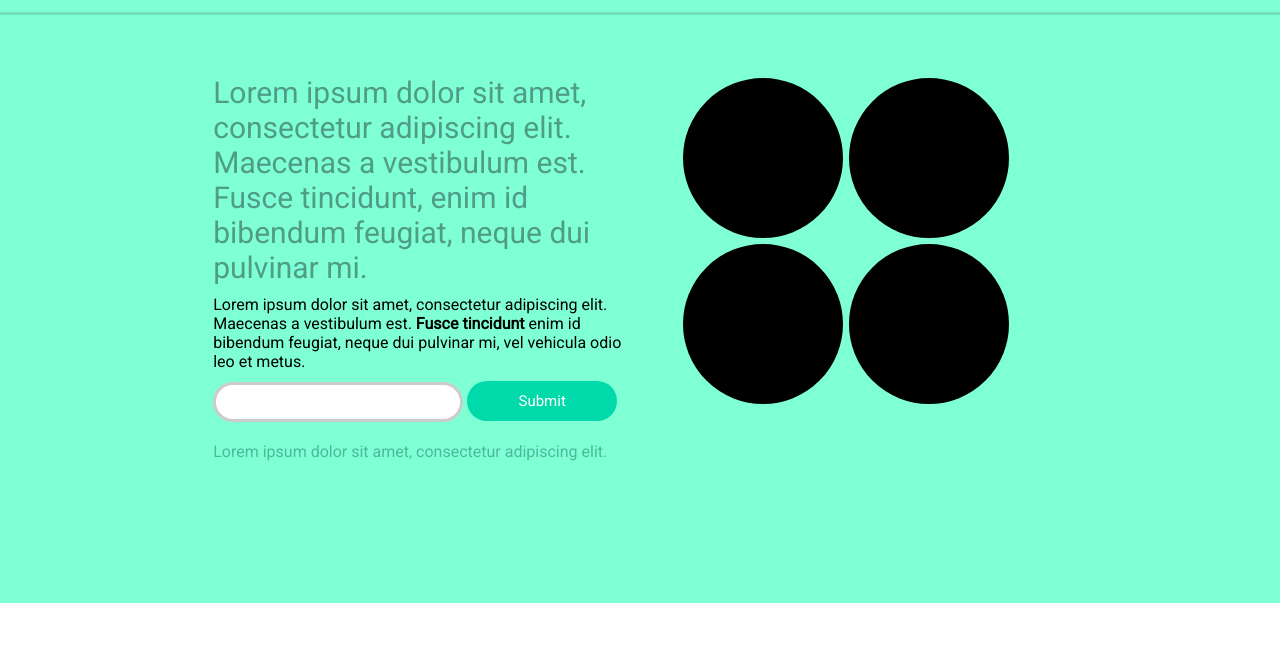
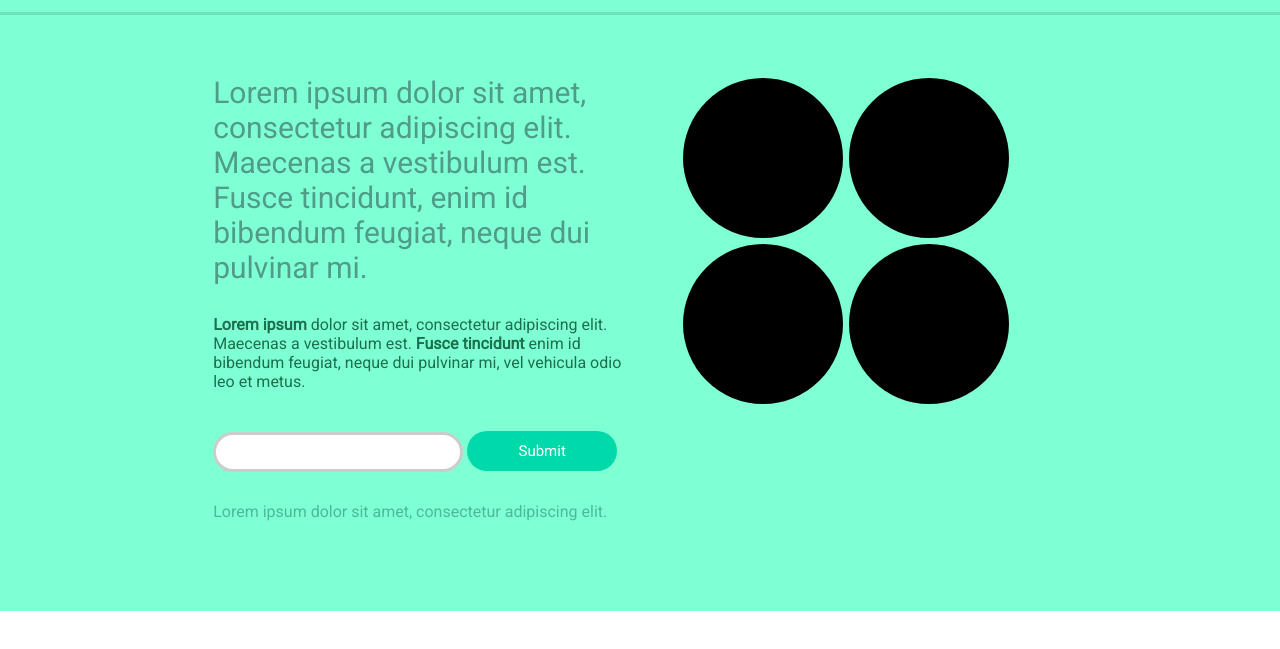
Before and after one commit to tiviniciussilvapereira/landingpage-meusorriso, a plain HTML site: page index.html in a window 1280 px wide. Shown: the part 97-746 px from the top of the page. Drawn offline with nearby package versions, Linux system fonts and the light colour scheme.

Commit message:
ajustes de posicionamento dos containers left e right

```diff
--- a/css/style.css
+++ b/css/style.css
@@ -86,28 +86,17 @@ li.selected > span{
     width: 50%;
 }
 
-.right-content{
-    float: left;
-    width: 50%;
-    padding: 0 40px;
-}
-.right-content .img{
-    width: 160px;
-    height: 160px;
-    border-radius: 50%;
-    background-color: black;
-    border: 10px solid black;
-    margin: 3px;
-}
-
 .left-content h2{
     color: #509d87;
     font-weight: normal;
     font-size: 30px;
+    margin-bottom: 20px;
 }
 
 .left-content p{
     padding: 10px 0;
+    margin-bottom: 20px;
+    color: #1b704d;
 }
 
 .left-content form input{
@@ -120,8 +109,8 @@ li.selected > span{
     border: 3px solid #ccc;
     border-radius: 130px;
     padding-left: 15px;
+    margin: 10px 0;
 }
-
 
 .left-content form input[type=submit]{
     width: 150px;
@@ -132,6 +121,7 @@ li.selected > span{
     border-radius: 120px;
     cursor: pointer;
     font-size: 15px;
+    margin: 10px 0;
 }
 
 .left-content span{
@@ -140,6 +130,16 @@ li.selected > span{
     margin-top: 20px;
 }
 
+.right-content{
+    float: left;
+    width: 50%;
+    padding: 0 40px;
+}
 .right-content .img{
     float: left;
+    width: 160px;
+    height: 160px;
+    border-radius: 50%;
+    background-color: black;
+    margin: 3px;
 }
--- a/index.html
+++ b/index.html
@@ -5,6 +5,7 @@
     <meta name="viewport" content="width=device-width, initial-scale=1.0">
     <link href="https://fonts.googleapis.com/css2?family=Roboto:wght@100;300;400&display=swap" rel="stylesheet">
     <link rel="stylesheet" href="css/style.css">
+    <link rel="stylesheet" href="css/mediaquery.css">
     <script src="js/script.js"></script>
     <title>Meu Sorriso</title>
 </head>
@@ -34,7 +35,7 @@
                         Lorem ipsum dolor sit amet, consectetur adipiscing elit. Maecenas a vestibulum est. Fusce tincidunt, enim id bibendum feugiat, neque dui pulvinar mi.
                     </h2>
                     <p>
-                        Lorem ipsum dolor sit amet, consectetur adipiscing elit. Maecenas a vestibulum est. <b>Fusce tincidunt</b> enim id bibendum feugiat, neque dui pulvinar mi, vel vehicula odio leo et metus.
+                        <b>Lorem ipsum</b>  dolor sit amet, consectetur adipiscing elit. Maecenas a vestibulum est. <b>Fusce tincidunt</b> enim id bibendum feugiat, neque dui pulvinar mi, vel vehicula odio leo et metus.
                     </p>
                     <form>
                         <input type="email" name="email">
@@ -48,6 +49,7 @@
                     <div class="img"></div>
                     <div class="img"></div>
                     <div class="img"></div>
+                    <div class="clear"></div>
                 </div>
 
                 <div class="clear"></div>
```
